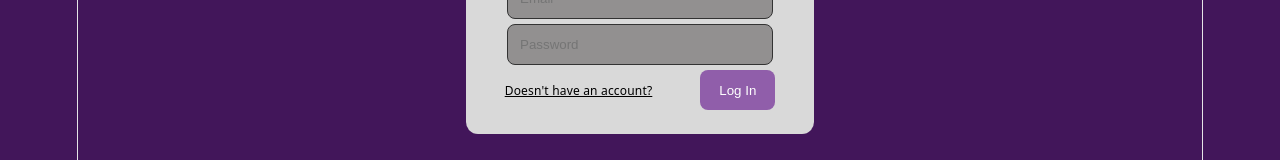
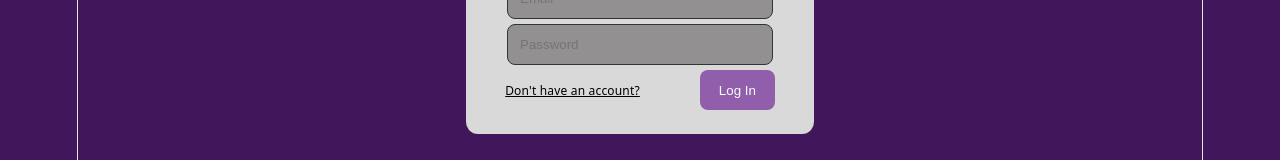
Before and after one commit to yungwolsky/Filmolej, a React (Vite) app in the folder apps/FilmolejFrontend/: page /login in a window 1280 px wide. Shown: the part 380-540 px from the top of the page. Built offline with nearby package versions, Linux system fonts and the light colour scheme.

Commit message:
Changes in  login page

```diff
--- a/apps/FilmolejFrontend/src/pages/Login.jsx
+++ b/apps/FilmolejFrontend/src/pages/Login.jsx
@@ -22,14 +22,12 @@ function Login(){
             console.log("Logged in:", data);
             navigate("/movieCollection");
         } catch (err) {
-            console.log(err);
-
             const message =
                 err.response?.data?.message ||
                 err.response?.data ||
                 "Login failed";
 
-            console.log(message);
+            setError(message)
         }
     };
 
@@ -58,8 +56,10 @@ function Login(){
 
                     <br />
 
-                    <Link className="link" to="/register">Doesn't have an account?</Link>
-                    <button className="button" type="submit">Log In</button>
+                    <div className="buttons-container">
+                        <Link className="link" to="/register">Don't have an account?</Link>
+                        <button className="button" type="submit">Log In</button>
+                    </div>
                 </form>
             </div>
         </div>
--- a/apps/FilmolejFrontend/src/styles/Login.css
+++ b/apps/FilmolejFrontend/src/styles/Login.css
@@ -22,6 +22,12 @@ input {
     color: black;
 }
 
+.button-container {
+    width: 80%;
+    display: flex;
+    flex-direction: row;
+}
+
 .button {
     width: 25%;
     height: 40px;
@@ -34,8 +40,9 @@ input {
 }
 
 .link {
+    flex: 1;
     color: black;
     width: 10%;
     font-size: 12px;
-    margin-right: 16%;
+    margin-right: 20%;
 }
```
Also changed, not shown: 1 other file (tests, documents, lock files or other folders).
